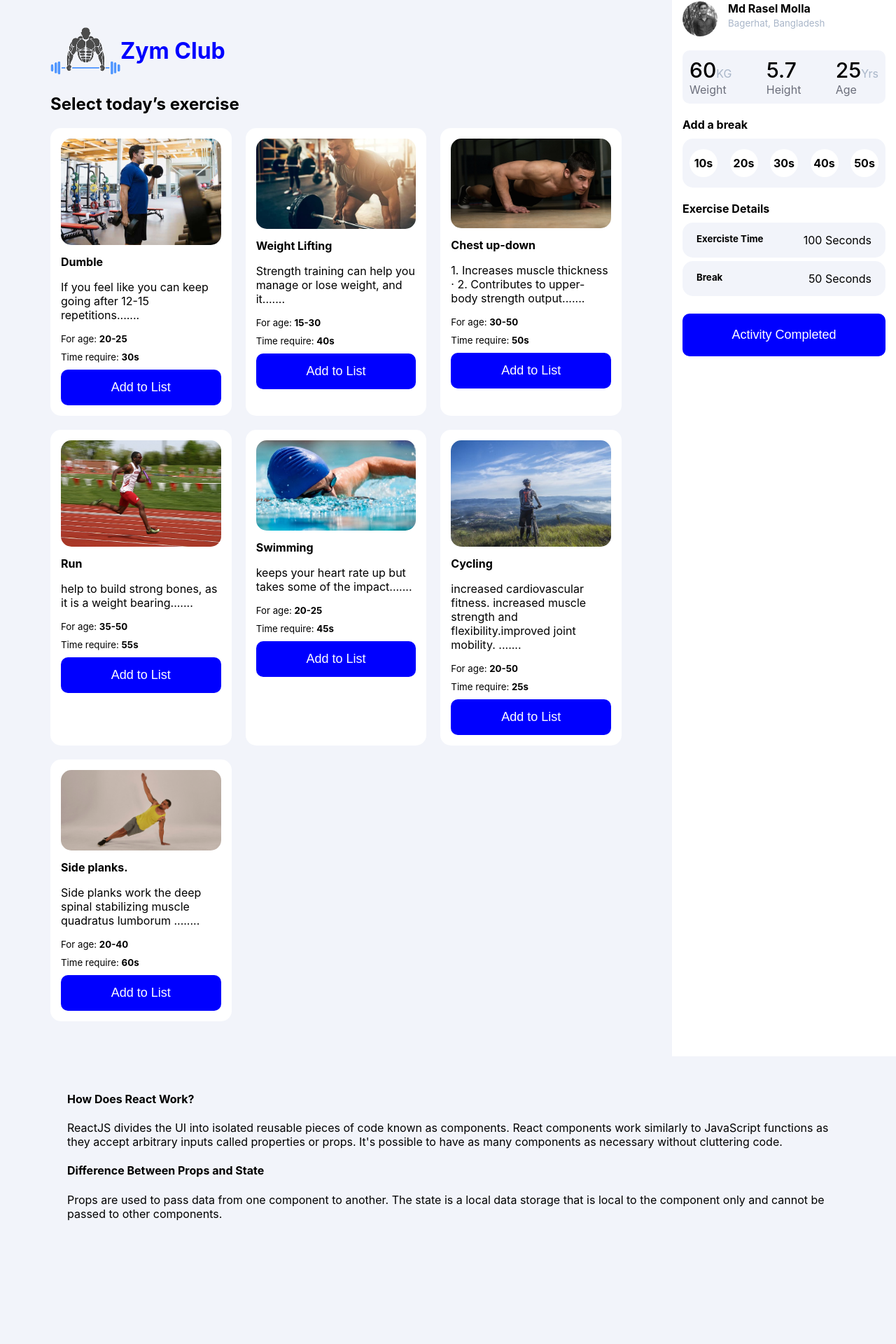
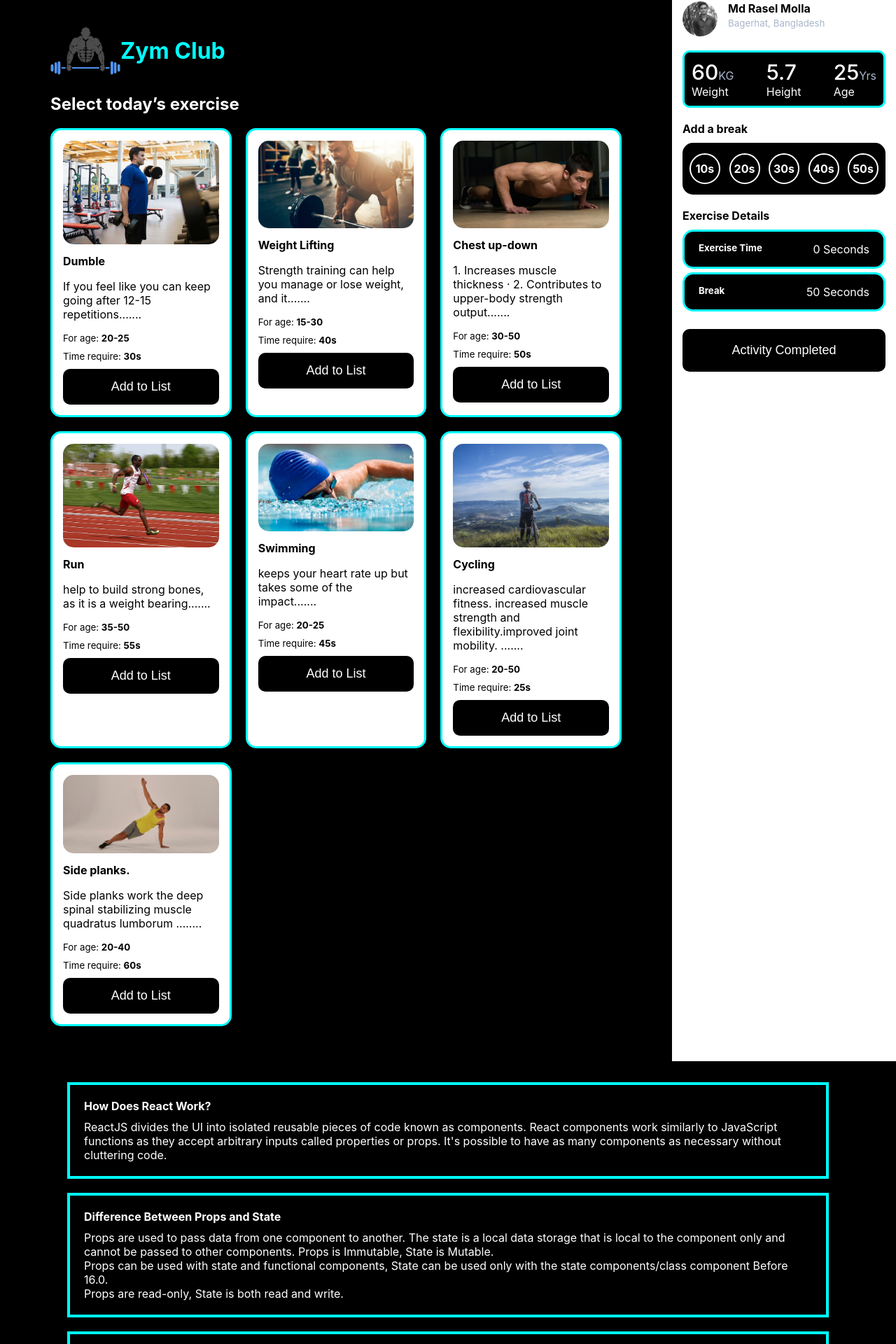
Before and after one commit to iamraselmolla/zym-club, a React (Create React App) app: page / in a window 1280 px wide. Shown: the part 18-1938 px from the top of the page at 70% size. Before the commit the page ends 1808 px from the top, so only its background shows below. Built offline with nearby package versions, Linux system fonts and the light colour scheme.

Commit message:
Issues checked, some more effects added

```diff
--- a/src/Components/Header/Header.css
+++ b/src/Components/Header/Header.css
@@ -3,5 +3,5 @@
     align-items: center;
 }
 .logo-tag-line{
-    color: blue;
+    color: cyan;
 }
--- a/src/Components/Question/Question.css
+++ b/src/Components/Question/Question.css
@@ -2,4 +2,20 @@
     width: 85%;
     padding: 30px 0;
     margin: 0 auto;
+    display: flex;
+    flex-direction: column;
+    gap: 20px;
 }
+.question-answer{
+    padding: 20px;
+    border: solid 4px cyan;
+    flex-direction: column;
+
+}
+.question-answer h4{
+    margin: 0;
+    margin-bottom: 10px;
+}
+.question-answer p{
+    margin: 0;
+}
--- a/src/Components/Question/Question.js
+++ b/src/Components/Question/Question.js
@@ -1,16 +1,30 @@
-import React from 'react';
+import React, { useEffect } from 'react';
 import './Question.css'
 
 const Question = () => {
     return (
-       <div className='question-answer-container'>
+       <div className='question-answer-container text-white'>
          <div className='question-answer'>
             <h4>How Does React Work?</h4>
             <p>ReactJS divides the UI into isolated reusable pieces of code known as components. React components work similarly to JavaScript functions as they accept arbitrary inputs called properties or props. It's possible to have as many components as necessary without cluttering  code.</p>
         </div>
         <div className='question-answer'>
             <h4>Difference Between Props and State</h4>
-            <p>Props are used to pass data from one component to another. The state is a local data storage that is local to the component only and cannot be passed to other components.</p>
+            <p>Props are used to pass data from one component to another. The state is a local data storage that is local to the component only and cannot be passed to other components.
+
+            Props is Immutable,	State is Mutable. <br />
+Props can be used with state and functional components, State can be used only with the state components/class component Before 16.0. <br />
+Props are read-only, State is both read and write.
+
+            </p>
+        </div>
+        <div className='question-answer'>
+            <h4>useEffect usecase without data loading</h4>
+            <p>The useEffect Hook allows you to perform side effects in your components.
+
+Some examples of side effects without data loading are: directly updating the DOM, timers etc.
+
+useEffect accepts two arguments. The second argument is optional.</p>
         </div>
        </div>
     );
--- a/src/Components/ZumAuthor/ZymAuthor.css
+++ b/src/Components/ZumAuthor/ZymAuthor.css
@@ -16,12 +16,13 @@
 }
 .body-strcuture{
     padding: 10px;
-    background-color: #f2f4fa;
+    background-color: #000;
 
     display: flex;
     justify-content: space-between;
     border-radius: 10px;
     margin: 20px 0;
+    border: solid 3px cyan;
 }
 .body-weight{
     color: #a9b6c9;
@@ -30,10 +31,10 @@
 .height{
     font-weight: 500;
     font-size: 30px;
-    color: #000;
+    color: #fff;
 }
 .weight{
-    color: #6b6e7b;margin: 0;
+    margin: 0;
 }
 .author-name-address h4{
     margin: 0;
@@ -50,18 +51,21 @@
     display: flex;
     justify-content: space-between;
 
-    background-color: #f2f4fa;
+    background-color: #000;
     padding: 15px 10px;
     border-radius: 15px;
 }
 .break-time{
-    background: #fff;
     border-radius: 50%;
     text-align: center;
     width: 40px;
     height: 40px;
+    background: black;
     line-height: 40px;
     font-weight: bolder;
+    border: solid 2px white;
+    color: white;
+    cursor: pointer;
 }
 .break-heading,
 .exercise-heading{
@@ -71,10 +75,12 @@
 .total-break-time{
     display: flex;
     justify-content: space-between;
-    background-color: #f2f4fa;
+    background-color: #000;
     padding: 15px 20px;
     border-radius: 15px;
     margin: 5px 0;
+    border: solid 3px cyan;
+    color: #fff;
 }
 .total-exercise-time h5,
 .total-break-time h5{
@@ -88,7 +94,7 @@
         width: 100%;
         border: none;
         color: #fff;
-        background-color: blue;
+        background-color: #000;
         padding: 20px 0;
         border-radius: 10px;
         font-size: 18px;
--- a/src/Components/ZumAuthor/ZymAuthor.js
+++ b/src/Components/ZumAuthor/ZymAuthor.js
@@ -6,7 +6,7 @@ import 'react-toastify/dist/ReactToastify.css';
 
 
 const ZymAuthor = () => {
-    const viewToast = () => toast('Hello', {position: toast.POSITION.TOP_CENTER})
+    const viewToast = () => toast('Exercise Completed', {position: toast.POSITION.TOP_CENTER})
 
 
     let getItem = localStorage.getItem('break-time');
@@ -41,7 +41,7 @@ const showBreakTime = e => {
                     <small>Bagerhat, Bangladesh</small>
                 </div>
             </div>
-            <div className="body-strcuture">
+            <div className="body-strcuture text-white">
                 <div>
                     <p className='body-weight'><span className='height'>60</span>KG</p>
                     <p className='weight'>Weight</p>
@@ -68,8 +68,8 @@ const showBreakTime = e => {
                     Exercise Details
                 </h4>
                 <div className="total-exercise-time">
-                    <h5>Exerciste Time</h5>
-                    <p><span id='exercise-time'>100</span> Seconds</p>
+                    <h5>Exercise Time</h5>
+                    <p><span id='exercise-time'>0</span> Seconds</p>
                 </div>
                 <div className="total-break-time">
                 <h5>Break</h5>
--- a/src/Components/Zym/ShowZym/ShowZym.css
+++ b/src/Components/Zym/ShowZym/ShowZym.css
@@ -1,3 +1,6 @@
+.zym-details{
+    border: solid 3px cyan;
+}
 .zym-details img{
     width: 100%;
     border-radius: 15px;
@@ -7,6 +10,28 @@
     border-radius: 15px;
     background-color: #fff;
 }
+.added-exercise{
+    background-color: #000;
+    color: #fff;
+    transition: all linear 0.5s;
+    transform: scale(0.9);
+    position: relative;
+}
+.added-exercise::before{
+    content: 'added';
+    background-color: rgb(255, 0, 0);
+    color: #fff;
+    width: 80px;
+    height: 80px;
+    border-radius: 50%;
+    position: absolute;
+    line-height: 80px;
+    text-align: center;
+    font-weight: bolder;
+    right: -6%;
+    top: -8%;
+}
+
 .zym-details h5{
     font-weight: inherit;
     margin: 10px 0;
@@ -18,11 +43,15 @@
     width: 100%;
     border: none;
     color: #fff;
-    background-color: blue;
+    background-color: black;
     padding: 15px 0;
     border-radius: 10px;
     font-size: 18px;
     cursor: pointer;
+}
+.added-exercise .addlistbtn{
+    background-color: #fff;
+    color: #000;
 }
 .added-list{
     background-color: crimson;
--- a/src/Components/Zym/ShowZym/ShowZym.js
+++ b/src/Components/Zym/ShowZym/ShowZym.js
@@ -11,6 +11,7 @@ const ShowZym = (props) => {
         document.getElementById('exercise-time').textContent = totalCalculateTime;
         if(e.target.classList.contains('addlistbtn')){
             e.target.textContent = 'Added';
+            e.target.parentNode.classList.add('added-exercise');
         }
     }
     const {img, name, age, description, time} = props.zym;
--- a/src/Components/Zym/Zym.css
+++ b/src/Components/Zym/Zym.css
@@ -3,3 +3,15 @@
     grid-template-columns: repeat(3, 1fr);
     gap: 20px;
 }
+@media only screen and (max-width: 912px) {
+    .zym{
+        grid-template-columns: repeat(2, 1fr);
+
+    }
+  }
+@media only screen and (max-width: 420px) {
+    .zym{
+        grid-template-columns: auto;
+
+    }
+  }
--- a/src/Components/ZymContainer/ZymContainer.css
+++ b/src/Components/ZymContainer/ZymContainer.css
@@ -12,3 +12,23 @@
 .zym-info-container{
     padding: 50px 0;
 }
+@media only screen and (max-width: 912px) {
+    .zym-container{
+        grid-template-columns: 65% 35%;
+
+    }
+    .zym-info-container{
+        padding: 30px 15px;
+        width: 95%;
+    }
+  }
+@media only screen and (max-width: 420px) {
+    .zym-container{
+        grid-template-columns: auto;
+
+    }
+    .zym-info-container{
+        padding: 30px 15px;
+        width: 95%;
+    }
+  }
--- a/src/Components/ZymContainer/ZymContainer.js
+++ b/src/Components/ZymContainer/ZymContainer.js
@@ -10,7 +10,7 @@ const ZymContainer = () => {
             <div className="zym-info">
                <div className="zym-info-container">
                 <Header></Header>
-                <h2> Select today’s exercise</h2>
+                <h2 className='text-white'> Select today’s exercise</h2>
                <Zym></Zym>
                </div>
             </div>
--- a/src/index.css
+++ b/src/index.css
@@ -6,10 +6,13 @@ body {
   -webkit-font-smoothing: antialiased;
   -moz-osx-font-smoothing: grayscale;
 
-  background-color: #f2f4fa;
+  background-color: #000;
 }
 
 code {
   font-family: source-code-pro, Menlo, Monaco, Consolas, 'Courier New',
     monospace;
 }
+.text-white{
+  color: #fff;
+}
```
Also changed, not shown: src/Components/utilities/Caltime.js (deleted), 1 other file (tests, documents, lock files or other folders).
